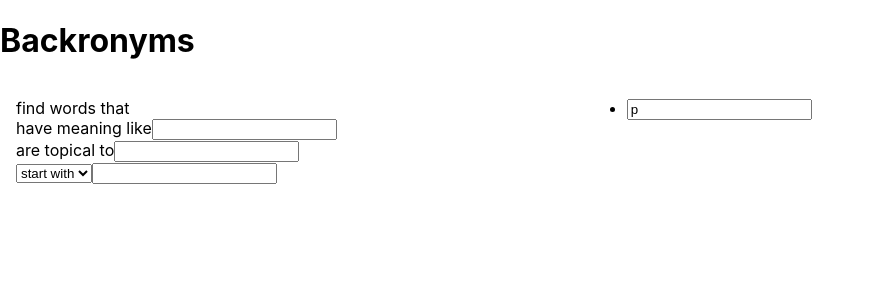
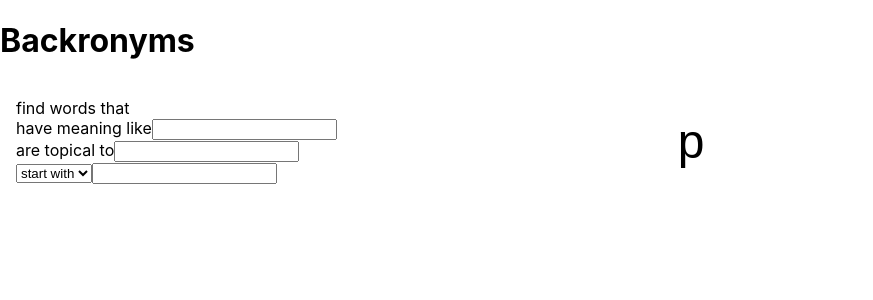
Before and after one commit to PhilNorfleet/backronym, a Next.js app: page / in a window 1280 px wide. Shown: the top 300 px of the page, without its empty margins (0-873 px from the left). Built offline with nearby package versions, Linux system fonts and the light colour scheme.

Commit message:
add Builder

```diff
--- a/src/modules/builder/Builder.tsx
+++ b/src/modules/builder/Builder.tsx
@@ -1,24 +1,21 @@
+import { useState } from "react";
 import styled from "styled-components";
+import Letter from "./Letter";
 import useLettersStore from "./store";
-import type { Letter as LetterType } from "./store";
 const Letters = styled.ul``;
-const Letter = styled.li``;
 const Builder = () => {
+  const [focus, setFocus] = useState(-1);
   const letters = useLettersStore((state) => state.letters);
-  const setCharacter = useLettersStore((state) => state.setCharacter);
   return (
     <Letters>
       {letters.map((letter, index) => (
-        <Letter key={`${letter}-${index}`}>
-          <input
-            value={letter.letter}
-            onChange={(e: React.ChangeEvent<HTMLInputElement>) =>
-              setCharacter(e.target.value as LetterType, index)
-            }
-            type="text"
-            pattern="[a-z]{1}"
-          />
-        </Letter>
+        <Letter
+          key={`${letter}-${index}`}
+          character={letter.character}
+          index={index}
+          onFocus={() => setFocus(index)}
+          autoFocus={focus === index}
+        />
       ))}
     </Letters>
   );
--- /dev/null
+++ b/src/modules/builder/Letter.tsx
@@ -0,0 +1,51 @@
+import React, { useEffect, useState } from "react";
+import styled from "styled-components";
+import type { Character } from "./store";
+import useLettersStore from "./store";
+
+const StyledListItem = styled.li`
+  list-style-type: none;
+`;
+const StyledInput = styled.input`
+  border: none;
+  outline: none;
+  width: 5rem;
+  font-size: 3rem;
+  padding: 1rem;
+`;
+type LetterProps = {
+  character: Character;
+  index: number;
+  onFocus: (index: number) => void;
+  autoFocus: boolean;
+};
+const Letter = ({
+  character: storedCharacter,
+  index,
+  onFocus,
+  autoFocus,
+}: LetterProps) => {
+  const [value, setValue] = useState(storedCharacter);
+  const setStoredCharacter = useLettersStore((state) => state.setCharacter);
+  useEffect(() => {
+    setStoredCharacter(value, index);
+  }, [value]);
+  return (
+    <StyledListItem>
+      <StyledInput
+        value={storedCharacter}
+        onChange={(e: React.ChangeEvent<HTMLInputElement>) => {
+          const newValue = e.target.value
+            .replace(/\W|\d/g, "")
+            .slice(-1)
+            .toLowerCase() as Character;
+          setValue(newValue);
+        }}
+        onFocus={() => onFocus(index)}
+        autoFocus={autoFocus}
+        spellCheck={false}
+      />
+    </StyledListItem>
+  );
+};
+export default Letter;
--- a/src/modules/builder/store.ts
+++ b/src/modules/builder/store.ts
@@ -1,36 +1,71 @@
-import create from 'zustand';
-import { devtools } from 'zustand/middleware';
+import create from "zustand";
+import { devtools } from "zustand/middleware";
 
 /*
  * Types
  */
-export type Letter =
-  | 'a' | 'b' | 'c' | 'd' | 'e' | 'f' | 'g' | 'h' | 'i' | 'j' | 'k' | 'l' | 'm'
-  | 'n' | 'o' | 'p' | 'q' | 'r' | 's' | 't' | 'u' | 'v' | 'w' | 'x' | 'y' | 'z'
-;
+export type Character =
+  | "a"
+  | "b"
+  | "c"
+  | "d"
+  | "e"
+  | "f"
+  | "g"
+  | "h"
+  | "i"
+  | "j"
+  | "k"
+  | "l"
+  | "m"
+  | "n"
+  | "o"
+  | "p"
+  | "q"
+  | "r"
+  | "s"
+  | "t"
+  | "u"
+  | "v"
+  | "w"
+  | "x"
+  | "y"
+  | "z"
+  | "";
 
-type BuilderLetter = {
-  letter: Letter;
+export type BuilderLetter = {
+  character: Character;
   word?: string;
-}
+};
 
 interface State {
   letters: BuilderLetter[];
-  setCharacter: (character: Letter, index: number) => void;
+  setCharacter: (character: Character, index: number) => void;
+  setLetters: (word: string) => void;
 }
 
 /*
  * Store
  */
-const useStore = create<State>()(devtools(set => ({
-  letters: [{ letter:'p' }],
-  setCharacter: (character, index) => set(state =>  {
-    const letters = [ ...state.letters ];
-    letters[index] = { letter: character };
-    console.log('setCharacter', character, index)
-    return { letters }
-  })
-})));
+const useStore = create<State>()(
+  devtools((set) => ({
+    letters: [{ character: "p" }],
+    setCharacter: (character, index) =>
+      set((state) => {
+        const letters = [...state.letters];
+        letters[index] = { character };
+        return { letters };
+      }),
+    setLetters: (word) =>
+      set((state) => {
+        if (!word) return state;
+        const letters = word.split("").map((character) => ({
+          character: character as Character,
+        }));
+        return { letters };
+      }),
+  }))
+);
 
 export default useStore;
 
--- a/src/modules/wordList/WordListItem.tsx
+++ b/src/modules/wordList/WordListItem.tsx
@@ -1,14 +1,18 @@
-import styled from "styled-components"
+import styled from "styled-components";
+import useBuilderStore from "../builder/store";
 
 type WordListItemProps = {
-  word: string
-}
+  word: string;
+};
 
 const WordContainer = styled.li``;
 
 export const WordListItem: React.FC<WordListItemProps> = ({ word }) => {
+  const setLetters = useBuilderStore((state) => state.setLetters);
   return (
-    <WordContainer>{word}</WordContainer>
-  )
-}
-export default WordListItem
+    <WordContainer>
+      <span onClick={() => setLetters(word)}>{word}</span>
+    </WordContainer>
+  );
+};
+export default WordListItem;
--- a/src/styles/globals.css
+++ b/src/styles/globals.css
@@ -11,6 +11,8 @@ a {
   text-decoration: none;
 }
 
-* {
+*,
+*::before,
+*::after {
   box-sizing: border-box;
 }
--- a/tsconfig.json
+++ b/tsconfig.json
@@ -13,7 +13,7 @@
     "resolveJsonModule": true,
     "isolatedModules": true,
     "jsx": "preserve",
-    "incremental": true,
+    "incremental": true
   },
   "include": ["next-env.d.ts", "**/*.ts", "**/*.tsx"],
   "exclude": ["node_modules"]
```
Also changed, not shown: 2 other files (tests, documents, lock files or other folders). Lines whose indentation alone changed are shown as unchanged.
